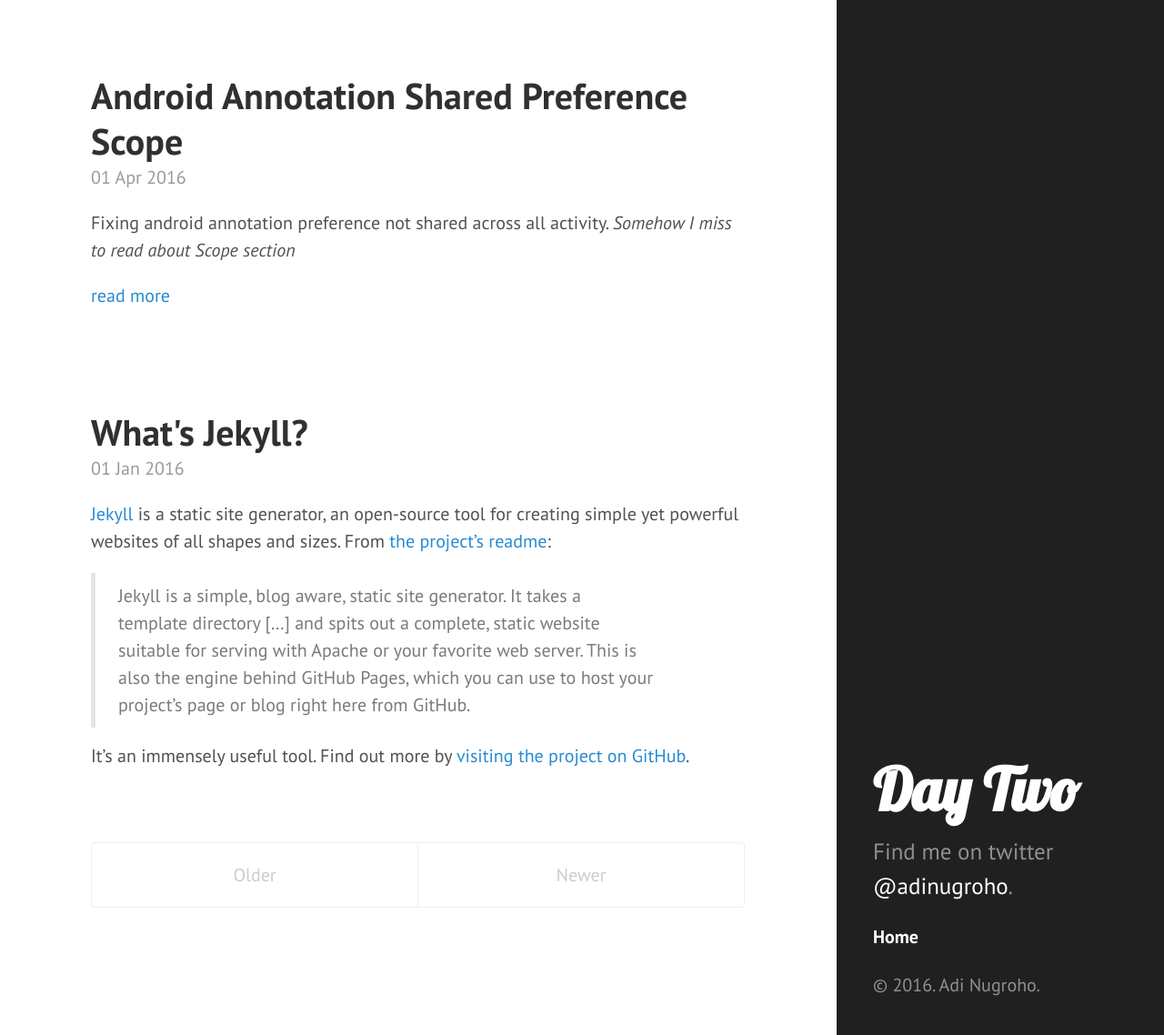
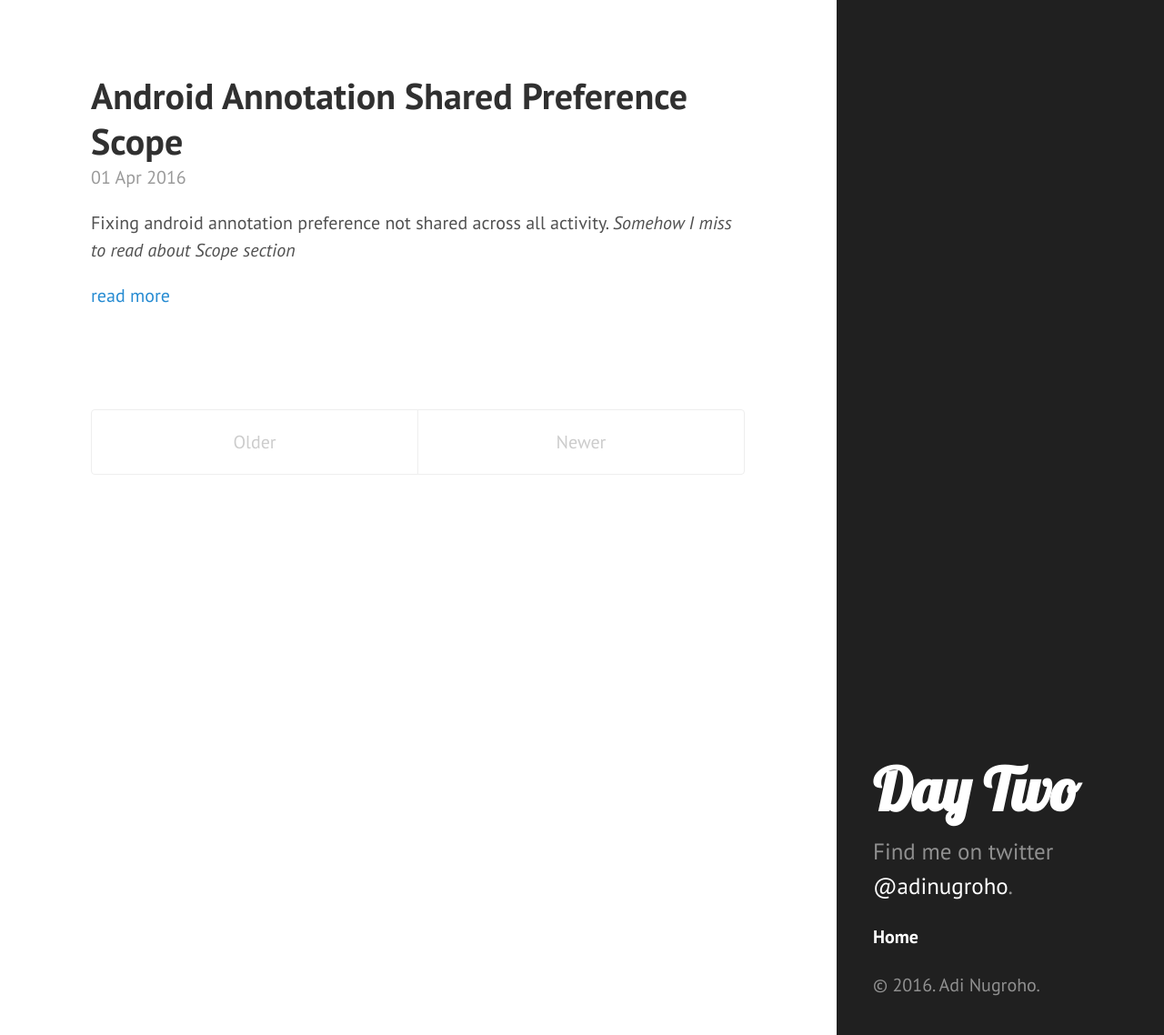
Before and after one commit to hidrodixtion/hidrodixtion.github.io, a Jekyll site: the page built from index.html, in a window 1280 px wide and 1138 px high. Shown: the whole window at 91% size. Built offline with Jekyll 4.4.1, drawn with Linux system fonts in a browser that asks for light colours; the list of posts is cut into pages by our own code.

Commit message:
edit post

```diff
--- a/_config.yml
+++ b/_config.yml
@@ -10,7 +10,8 @@
 title:            Day Two
 tagline:          'Developer log'
 description:      'Find me on twitter <a href="https://twitter.com/adinugroho" target="_blank">@adinugroho</a>.'
-url:              http://hidrodixtion.github.io
+# url:              http://hidrodixtion.github.io
+url:              /
 baseurl:          /
 
 author:
--- a/_posts/2016-01-01-whats-jekyll.md
+++ /dev/null
@@ -1,10 +0,0 @@
----
-layout: post
-title: What's Jekyll?
----
-
-[Jekyll](http://jekyllrb.com) is a static site generator, an open-source tool for creating simple yet powerful websites of all shapes and sizes. From [the project's readme](https://github.com/jekyll/jekyll/blob/master/README.markdown):
-
-> Jekyll is a simple, blog aware, static site generator. It takes a template directory [...] and spits out a complete, static website suitable for serving with Apache or your favorite web server. This is also the engine behind GitHub Pages, which you can use to host your project’s page or blog right here from GitHub.
-
-It's an immensely useful tool. Find out more by [visiting the project on GitHub](https://github.com/jekyll/jekyll).
```
Also changed, not shown: _posts/2016-04-01-android-annotation-shared-preference-scope.md (+1 -0 lines).
